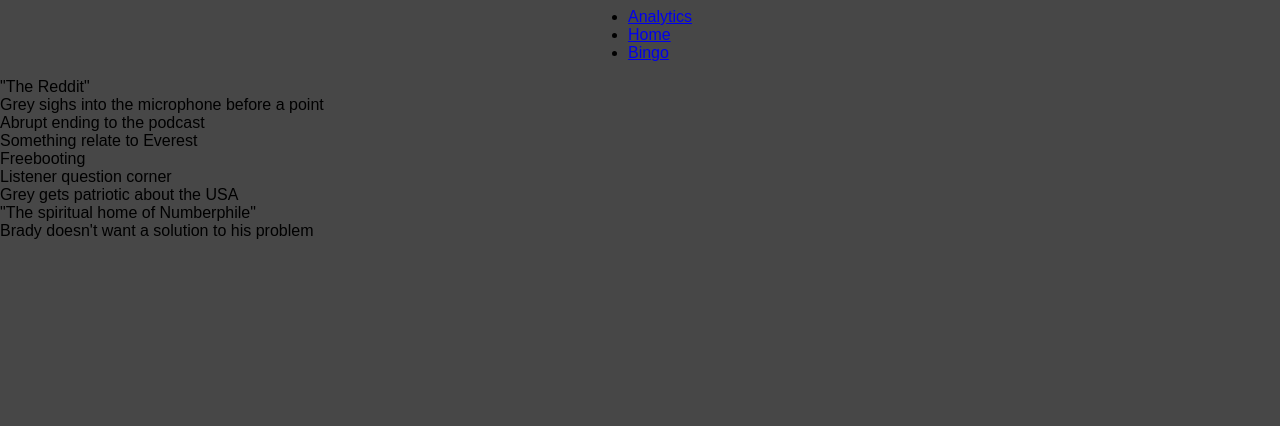
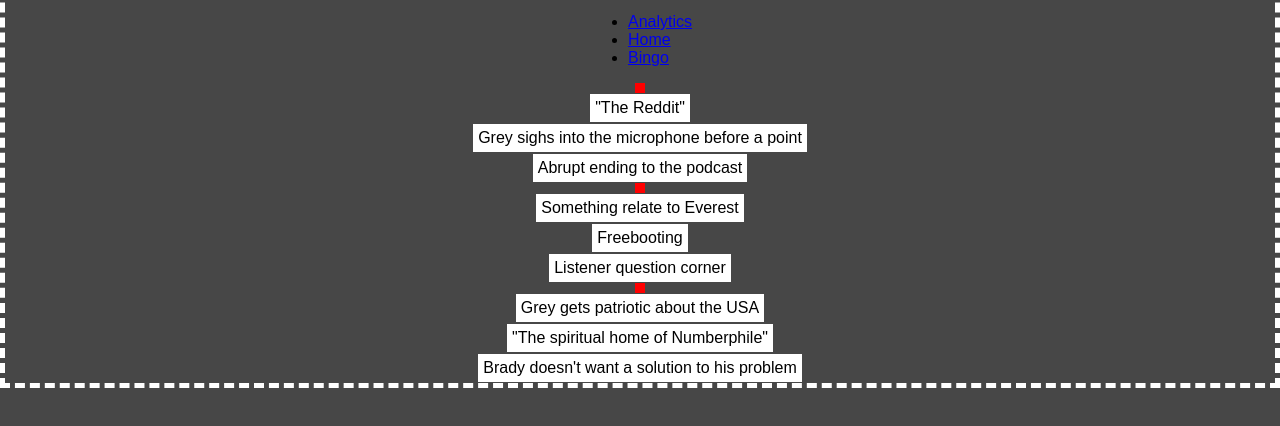
Before and after one commit to aaronfox/Hello-Internet, a plain HTML site: page Bingo.html in a window 1280 px wide. Shown: the part 268-694 px from the top of the page. Drawn offline with nearby package versions, Linux system fonts and the light colour scheme.

Commit message:
dotted line and working flex

```diff
--- a/css/main.css
+++ b/css/main.css
@@ -13,6 +13,27 @@
 body{
   background: #474747;
 }
+html{
+  border: 5px dashed white;
+}
 /****************
 HEADING
 ****************/
+.bingo-table{
+  display: flex;
+  flex-wrap: wrap;
+  flex-direction: column;
+  align-items: center;
+  justify-content: center;
+
+}
+.flex-column{
+  padding: 5px;
+  border:1px solid #474747;
+  background: white;
+}
+.flex-row{
+  display: flex;
+  background: red;
+  border: 5px solid red;
+}
--- a/js/Bingo.js
+++ b/js/Bingo.js
@@ -35,7 +35,7 @@
     var shuffledArray = shuffle(bingoArray);
     var index = 0;
     for (var i = 0; i < size; i++) {
-        $(".bingo-table").append("<div class=\"flex-row\"")
+        $(".bingo-table").append("<div class=\"flex-row\">")
         for (var j = 0; j < size; j++) {
             $(".bingo-table").append("<div class=\"flex-column\" id=\"column-" + index + "\">" + shuffledArray[index] + "</div>");
             index++;
```
